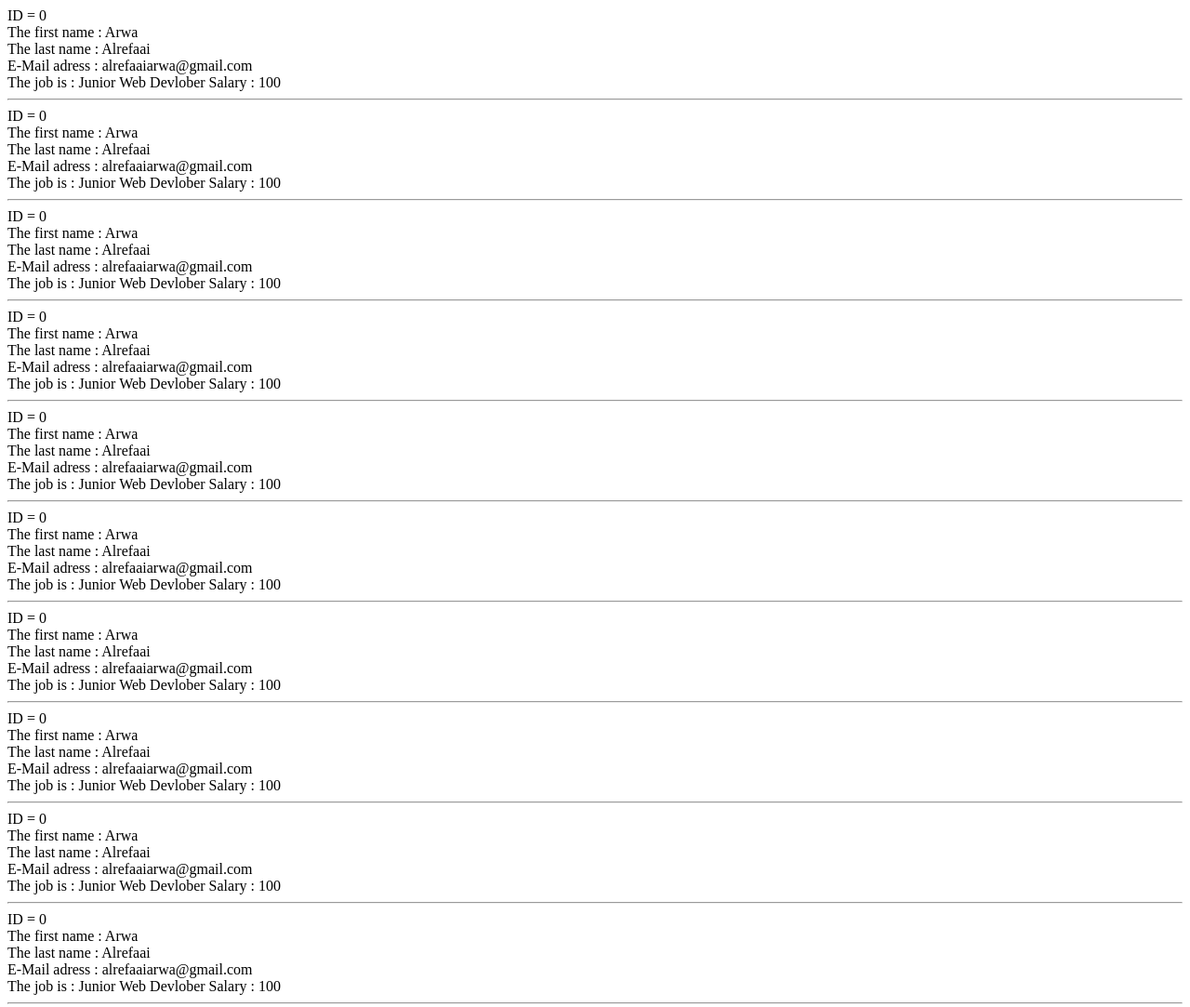
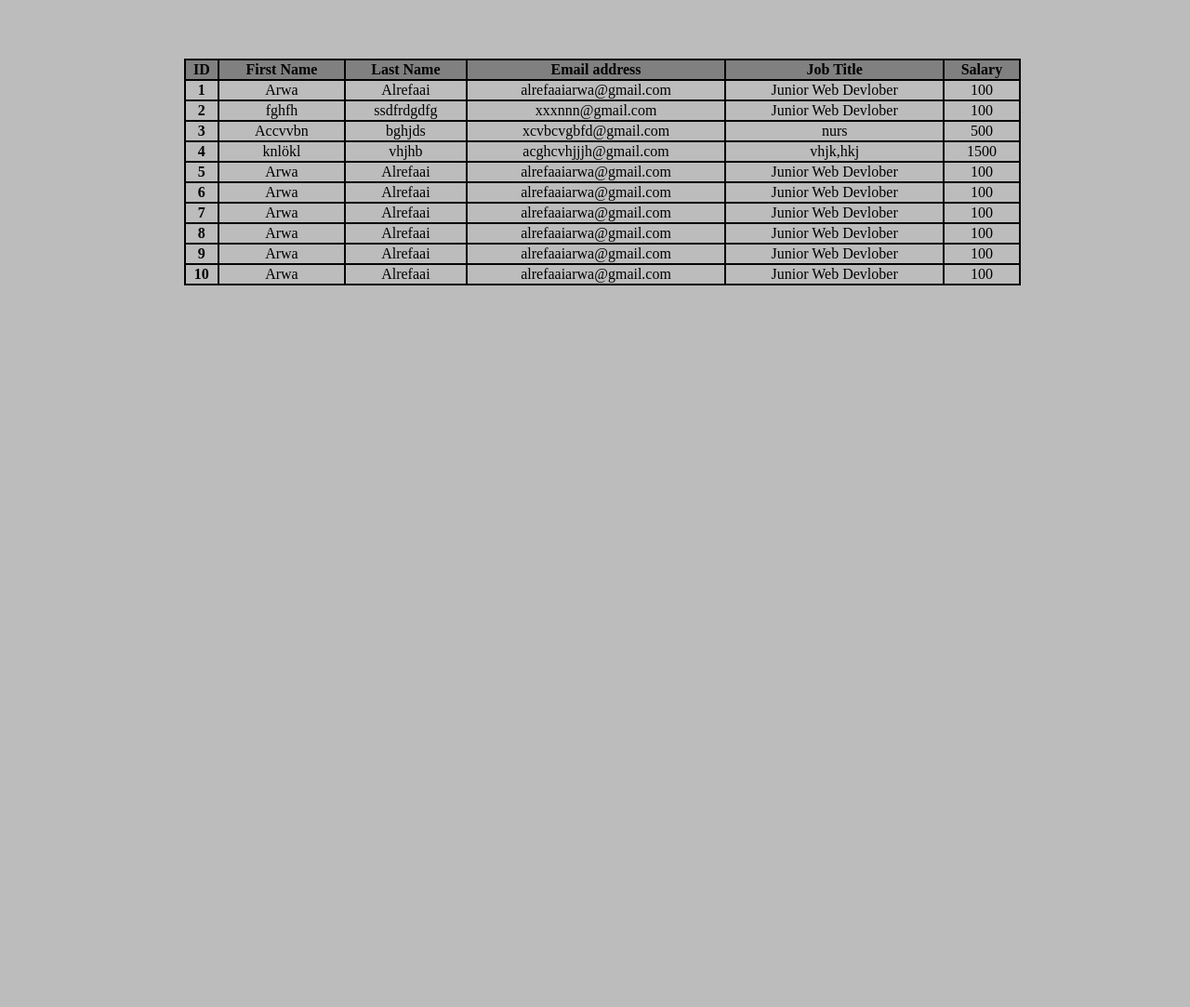
Before and after one commit to Arwa-Alrefaai/arwa-Andjelina-Manuel-Papula, a plain HTML site: page Arwa/inter/inter.html in a window 1280 px wide. Shown: the whole page at 93% size. After the commit the page ends 800 px from the top, so only its background shows below. Drawn offline with Linux system fonts and the light colour scheme.

Commit message:
Add files via upload

```diff
--- a/Arwa/inter/inter.Json
+++ b/Arwa/inter/inter.Json
@@ -1,5 +1,5 @@
 var employee =  `[{
-"Unique_ID" : 0 ,
+"Unique_ID" : 1 ,
 "First_Name" : "Arwa" ,
 "Last_Name" : "Alrefaai"  ,
 "Email_address" : "alrefaaiarwa@gmail.com"  ,
@@ -7,15 +7,31 @@ var employee =  `[{
 "Salary" : "100"
 },
 {
-  "Unique_ID": 0,
-"First_Name": "Arwa",
-"Last_Name": "Alrefaai",
-"Email_address": "alrefaaiarwa@gmail.com",
+  "Unique_ID": 2,
+"First_Name": "fghfh",
+"Last_Name": "ssdfrdgdfg",
+"Email_address": "xxxnnn@gmail.com",
 "Job_Title": "Junior Web Devlober",
 "Salary": "100"
 },
 {
-    "Unique_ID": 0,
+    "Unique_ID": 3,
+    "First_Name": "Accvvbn ",
+    "Last_Name": "bghjds",
+    "Email_address": "xcvbcvgbfd@gmail.com",
+    "Job_Title": "nurs",
+    "Salary": "500"
+},
+{
+    "Unique_ID": 4,
+    "First_Name": "knlökl",
+    "Last_Name": "vhjhb",
+    "Email_address": "acghcvhjjjh@gmail.com",
+    "Job_Title": "vhjk,hkj",
+    "Salary": "1500"
+},
+{
+    "Unique_ID": 5,
     "First_Name": "Arwa",
     "Last_Name": "Alrefaai",
     "Email_address": "alrefaaiarwa@gmail.com",
@@ -23,7 +39,7 @@ var employee =  `[{
     "Salary": "100"
 },
 {
-    "Unique_ID": 0,
+    "Unique_ID": 6,
     "First_Name": "Arwa",
     "Last_Name": "Alrefaai",
     "Email_address": "alrefaaiarwa@gmail.com",
@@ -31,7 +47,7 @@ var employee =  `[{
     "Salary": "100"
 },
 {
-    "Unique_ID": 0,
+    "Unique_ID": 7,
     "First_Name": "Arwa",
     "Last_Name": "Alrefaai",
     "Email_address": "alrefaaiarwa@gmail.com",
@@ -39,7 +55,7 @@ var employee =  `[{
     "Salary": "100"
 },
 {
-    "Unique_ID": 0,
+    "Unique_ID": 8,
     "First_Name": "Arwa",
     "Last_Name": "Alrefaai",
     "Email_address": "alrefaaiarwa@gmail.com",
@@ -47,7 +63,7 @@ var employee =  `[{
     "Salary": "100"
 },
 {
-    "Unique_ID": 0,
+    "Unique_ID": 9,
     "First_Name": "Arwa",
     "Last_Name": "Alrefaai",
     "Email_address": "alrefaaiarwa@gmail.com",
@@ -55,23 +71,7 @@ var employee =  `[{
     "Salary": "100"
 },
 {
-    "Unique_ID": 0,
-    "First_Name": "Arwa",
-    "Last_Name": "Alrefaai",
-    "Email_address": "alrefaaiarwa@gmail.com",
-    "Job_Title": "Junior Web Devlober",
-    "Salary": "100"
-},
-{
-    "Unique_ID": 0,
-    "First_Name": "Arwa",
-    "Last_Name": "Alrefaai",
-    "Email_address": "alrefaaiarwa@gmail.com",
-    "Job_Title": "Junior Web Devlober",
-    "Salary": "100"
-},
-{
-    "Unique_ID": 0,
+    "Unique_ID": 10,
     "First_Name": "Arwa",
     "Last_Name": "Alrefaai",
     "Email_address": "alrefaaiarwa@gmail.com",
--- a/Arwa/inter/inter.html
+++ b/Arwa/inter/inter.html
@@ -5,11 +5,22 @@
     <meta http-equiv="X-UA-Compatible" content="IE=edge">
     <meta name="viewport" content="width=device-width, initial-scale=1.0">
     <link rel="shortcut icon" href="#" type="image/x-icon">
+    <link rel="stylesheet" href="style.css">
     <title>Document</title>
 </head>
 <body>
     <div id="contain">
 
+        <table id="data">
+            <tr id="tabelr">
+                <th>ID</th>
+                <th> First Name</th>
+                <th> Last Name</th>
+                <th> Email address</th>
+                <th> Job Title</th>
+                <th>Salary</th>
+            </tr>
+        </table>
     </div>
 
 
--- a/Arwa/inter/inter.js
+++ b/Arwa/inter/inter.js
@@ -3,12 +3,21 @@ let emp = JSON.parse(employee) ;
 console.table(emp);
 
 for (let emp1 of emp){
-    document.getElementById("contain").innerHTML += ("ID =" + " " + emp1.Unique_ID +  "  <br>"
-     + "The first name : "+emp1.First_Name + " <br>"
-     + "The last name : " + emp1.Last_Name + " <br>"
-     + "E-Mail adress : " + emp1.Email_address + " <br>"
-     + "The job is : "  + ""+emp1.Job_Title + " "
-     + " Salary : "   + emp1.Salary + " "
-     + "<hr>") ;
+    document.getElementById("data").innerHTML += `<tr>
+        <th>${emp1.Unique_ID}</th>
+        <td>${emp1.First_Name}</td>
+        <td>${emp1.Last_Name}</td>
+        <td>${emp1.Email_address}</td>
+        <td>${emp1.Job_Title}</td>
+        <td>${emp1.Salary}</td>
+
+       </tr>`
+    //     "ID =" + " " + emp1.Unique_ID +  "  <br>"
+    //  + "The first name : "+emp1.First_Name + " <br>"
+    //  + "The last name : " + emp1.Last_Name + " <br>"
+    //  + "E-Mail adress : " + emp1.Email_address + " <br>"
+    //  + "The job is : "  + ""+emp1.Job_Title + " "
+    //  + " Salary : "   + emp1.Salary + " "
+    //  + "<hr>"
     // console.log("The First Name : " + emp1.First_Name );
 }
--- /dev/null
+++ b/Arwa/inter/style.css
@@ -0,0 +1,30 @@
+body{
+    background-color: rgb(188, 188, 188);
+}
+table{
+   width: 900px;
+    gab: 10px;
+    text-align: center;
+    border: 2px solid black;
+    border-collapse: collapse;
+    margin-left: 15%;
+    margin-top: 5%;
+}
+th{
+border: 10px;
+ border: 2px solid black;
+border-collapse: collapse;
+}
+tr{
+    border: 10px;
+    border: 2px solid black;
+    border-collapse: collapse;
+}
+td{
+    border: 10px;
+        border: 2px solid black;
+        border-collapse: collapse;
+    }
+#tabelr{
+    background-color: gray;
+}
```
